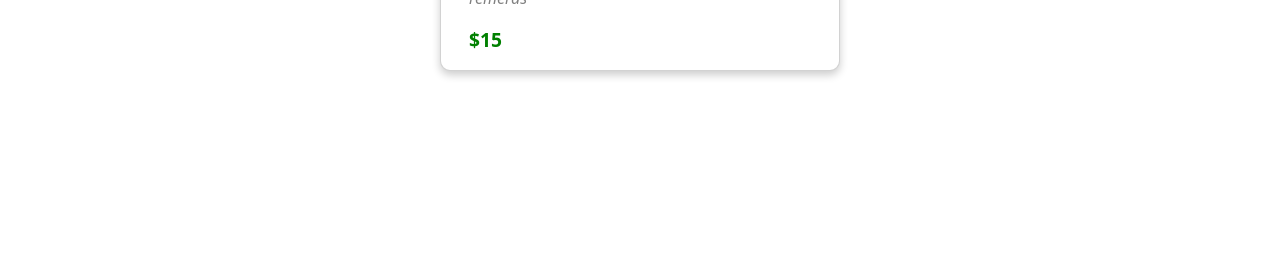
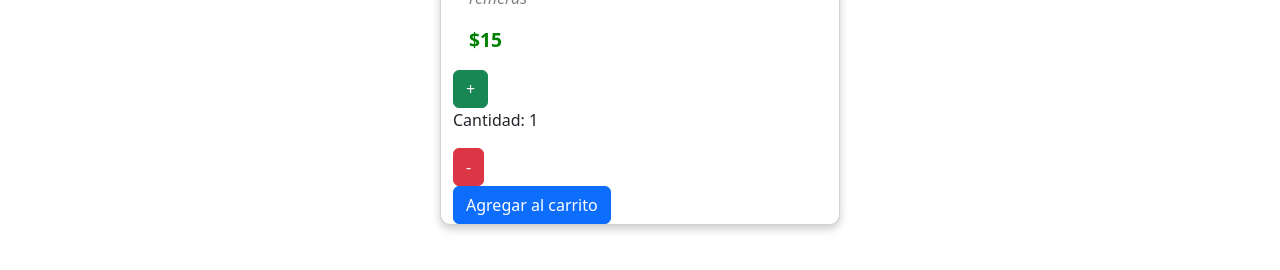
Before and after one commit to JulianT78/retro-wear, a React (Vite) app: page /item/1 in a window 1280 px wide. Shown: the part 484-754 px from the top of the page. Built offline with nearby package versions, Linux system fonts and the light colour scheme.

Commit message:
modificado el itemdetail con botones para agregar al carrito

```diff
--- /dev/null
+++ b/src/components/ItemCount.jsx
@@ -0,0 +1,17 @@
+import React, { useState } from 'react'
+
+const ItemCount = ( {cantidad, handleRestar, handleSumar, handleAgregar} ) => {
+
+    return (
+        <div>
+            <div className="item-count">
+                <button className='btn btn-success' onClick={handleSumar}>+</button>
+                <p>Cantidad: {cantidad}</p>
+                <button className='btn btn-danger' onClick={handleRestar}>-</button>
+            </div>
+            <button className="btn btn-primary" onClick={handleAgregar}>Agregar al carrito</button>
+        </div>
+    )
+}
+
+export default ItemCount
--- a/src/components/ItemDetail.jsx
+++ b/src/components/ItemDetail.jsx
@@ -1,7 +1,23 @@
-import React from 'react'
+import React, {useState} from 'react'
 import { Card } from 'react-bootstrap';
+import ItemCount from './ItemCount';
 
 const ItemDetail = ({ item }) => {
+
+    const [cantidad, setCantidad] = useState(1);
+
+    const handleSumar = () => {
+        cantidad < item.stock && setCantidad(cantidad +1);
+    }
+
+    const handleRestar = () => {
+        cantidad > 1 && setCantidad(cantidad -1);
+    }
+
+    const handleAgregar = () => {
+        console.log({...item, cantidad});
+    }
+
     return (
         <Card className='container' style={{ maxWidth: '400px', margin: '20px auto', boxShadow: '0 4px 8px 0 rgba(0,0,0,0.2)', borderRadius: '10px' }}>
             <Card.Img variant="top" src={item.imagen} alt={item.nombre} style={{ borderRadius: '10px 10px 0 0' }} />
@@ -11,6 +27,7 @@
                 <Card.Text className="categoria" style={{ fontStyle: 'italic', color: 'gray' }}>{item.categoria}</Card.Text>
                 <Card.Text className="precio" style={{ fontSize: '1.2em', color: 'green', fontWeight: 'bold' }}>${item.precio}</Card.Text>
             </Card.Body>
+            <ItemCount cantidad={cantidad} handleSumar={handleSumar} handleRestar={handleRestar} handleAgregar={handleAgregar}/>
         </Card>
     )
 }
--- a/src/data/data.json
+++ b/src/data/data.json
@@ -5,7 +5,8 @@
         "categoria": "remeras",
         "precio": 15,
         "imagen": "https://i.pinimg.com/236x/be/95/0e/be950ee9fbae2c0d47845fa614d7d4fe.jpg",
-        "descripcion": "Una remera cómoda y ligera de The North Face, ideal para actividades al aire libre."
+        "descripcion": "Una remera cómoda y ligera de The North Face, ideal para actividades al aire libre.",
+        "stock": 10
     },
     {
         "id": 2,
@@ -13,7 +14,8 @@
         "categoria": "pantalones",
         "precio": 20,
         "imagen": "https://i.pinimg.com/736x/cf/3c/7a/cf3c7af384abbbe959d02517e7f8f0b6.jpg",
-        "descripcion": "Jogger Levi's en color mostaza, perfecto para un estilo casual y cómodo."
+        "descripcion": "Jogger Levi's en color mostaza, perfecto para un estilo casual y cómodo.",
+        "stock": 10
     },
     {
         "id": 3,
@@ -21,7 +23,8 @@
         "categoria": "remeras",
         "precio": 22,
         "imagen": "https://i.pinimg.com/564x/1b/d1/c8/1bd1c89820f2aa2155e5e498c346be98.jpg",
-        "descripcion": "Camisa hawaiana para hombre, ideal para un look relajado y veraniego."
+        "descripcion": "Camisa hawaiana para hombre, ideal para un look relajado y veraniego.",
+        "stock": 10
     },
     {
         "id": 4,
@@ -29,7 +32,8 @@
         "categoria": "calzado",
         "precio": 25,
         "imagen": "https://i0.wp.com/leparcmenoutlet.com/wp-content/uploads/2023/07/WhatsApp-Image-2023-07-18-at-02.01.31.jpeg?fit=1024%2C1017&ssl=1",
-        "descripcion": "Botitas Vans para un estilo urbano y moderno, perfectas para cualquier ocasión."
+        "descripcion": "Botitas Vans para un estilo urbano y moderno, perfectas para cualquier ocasión.",
+        "stock": 10
     },
     {
         "id": 5,
@@ -37,6 +41,7 @@
         "categoria": "calzado",
         "precio": 45,
         "imagen": "https://d2r9epyceweg5n.cloudfront.net/stores/905/494/products/dsaasadsasasa1-6dbd8f8999b7b574e216788138791844-1024-1024.jpg",
-        "descripcion": "Zapatillas Nike AIR Jordan Retro 1, un clásico reinventado para los amantes de la moda y el deporte."
+        "descripcion": "Zapatillas Nike AIR Jordan Retro 1, un clásico reinventado para los amantes de la moda y el deporte.",
+        "stock": 10
     }
 ]
```
